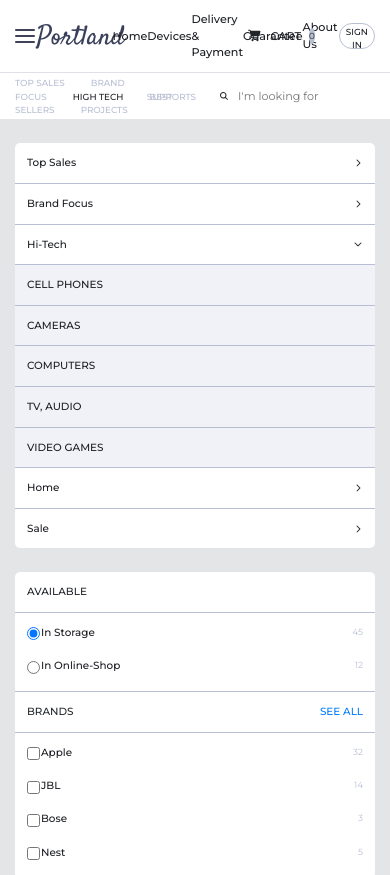
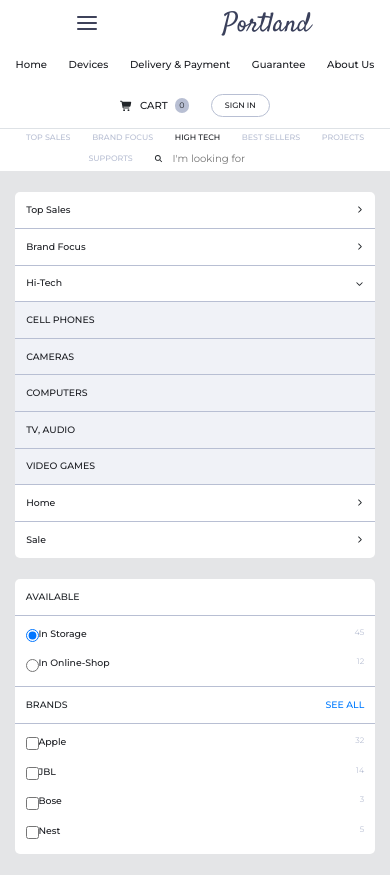
Before and after one commit to masalism/portland-project, a website: page index.html in a window 390 px wide. Shown: the top 875 px of the page. Drawn offline with Linux system fonts and the light colour scheme.

Commit message:
responsive

```diff
--- a/assets/scss/base/_base.scss
+++ b/assets/scss/base/_base.scss
@@ -11,6 +11,10 @@ html {
     @include respond(lg) {
         font-size: 50%;
     }
+
+    @include respond(md) {
+        font-size: 45%;
+    }
 }
 
 body {
--- a/assets/scss/layout/_header.scss
+++ b/assets/scss/layout/_header.scss
@@ -1,6 +1,6 @@
 .header {
     &__top {
-        height: 9rem;
+        min-height: 9rem;
     }
 
     &__nav-item {
@@ -26,7 +26,7 @@
     }
 
     &__bottom {
-        height: 5.8rem;
+        min-height: 5.8rem;
         &--nav {
             font-size: 1.1rem;
             color: $color-text-grey;
@@ -36,6 +36,7 @@
             &:not(:last-child) {
                 margin-right: 3rem;
             }
+
 
             &--active {
                 color: $color-black;
--- a/assets/scss/layout/_products.scss
+++ b/assets/scss/layout/_products.scss
@@ -14,6 +14,9 @@
         list-style: none;
         @include respond(lg) {
             margin-left: -5rem;
+        }
+        @include respond(md) {
+            margin-left: -5.5rem;
         }
         &--sub {
             background-color: #f0f2f7;
@@ -37,9 +40,9 @@
         height: 9rem;
         background-color: #fff;
         border-radius: 5px;
-        margin-left: 15px;
-        margin-right: 15px;
-        width: 80%;
+        // margin-left: 15px;
+        // margin-right: 15px;
+
 
         &--num {
             display: flex;
@@ -57,7 +60,6 @@
         &--active {
             border-radius: 50%;
             box-shadow: 0 1.5rem 4rem rgba($color-black, .5);
-
         }
     }
 }
--- a/index.html
+++ b/index.html
@@ -16,18 +16,18 @@
         <div class="border-bottom">
             <div class="container">
                 <div class="row header__top">
-                    <div class="col-2 d-flex justify-content-between align-items-center">
+                    <div class="col-md-2 justify-content-around d-flex justify-content-md-between align-items-center my-4 my-md-0">
                         <img src="assets/img/Menu Icon.png" alt="">
                         <img src="assets/img/Portland.png" alt="">
                     </div>
-                    <div class="offset-1 col-6 d-flex justify-content-between align-items-center">
-                        <a href="" class="header__nav-item">Home</a>
-                        <a href="" class="header__nav-item">Devices</a>
-                        <a href="" class="header__nav-item">Delivery & Payment</a>
-                        <a href="" class="header__nav-item">Guarantee</a>
+                    <div class="offset-md-1 col-md-6  d-flex justify-content-md-between align-items-center justify-content-center my-4 my-md-0">
+                        <a href="" class="header__nav-item mr-5 mr-md-2 mr-lg-1">Home</a>
+                        <a href="" class="header__nav-item mr-5 mr-md-2 mr-lg-1">Devices</a>
+                        <a href="" class="header__nav-item mr-5 mr-md-2 mr-lg-1">Delivery & Payment</a>
+                        <a href="" class="header__nav-item mr-5 mr-md-2 mr-lg-1">Guarantee</a>
                         <a href="" class="header__nav-item">About Us</a>
                     </div>
-                    <div class="col-3 d-flex justify-content-end align-items-center">
+                    <div class="col-md-3 justify-content-center d-flex justify-content-md-end align-items-center my-4 my-md-0">
                         <i class="header__cart fas fa-shopping-cart"></i>
                         <a href="" class="header__nav-item ml-3">CART</a>
                         <span class="header__num ml-3">0</span>
@@ -39,7 +39,7 @@
         </div>
         <div class="container">
             <div class="row header__bottom d-flex align-items-center">
-                <div class="col-6">
+                <div class="col-lg-6 d-flex justify-content-center justify-content-lg-start">
                     <a href="#" class="header__bottom--nav">TOP SALES</a>
                     <a href="#" class="header__bottom--nav">BRAND FOCUS</a>
                     <a href="#" class="header__bottom--nav header__bottom--nav--active">HIGH TECH</a>
@@ -47,7 +47,7 @@
                     <a href="#" class="header__bottom--nav">BEST SELLERS</a>
                     <a href="#" class="header__bottom--nav">PROJECTS</a>
                 </div>
-                <div class="col-6 d-flex justify-content-end align-items-center">
+                <div class="col-lg-6 d-flex justify-content-lg-end align-items-center justify-content-center">
                     <a href="#" class="header__bottom--nav">SUPPORTS</a>
                     <i class="fas fa-search mr-3"></i>
                     <form class="header__form">
```
Also changed, not shown: assets/css/style.css.
